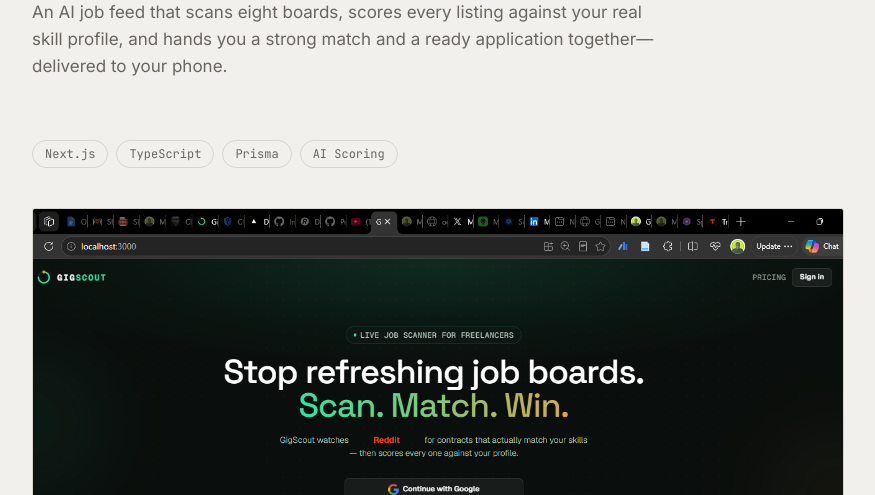
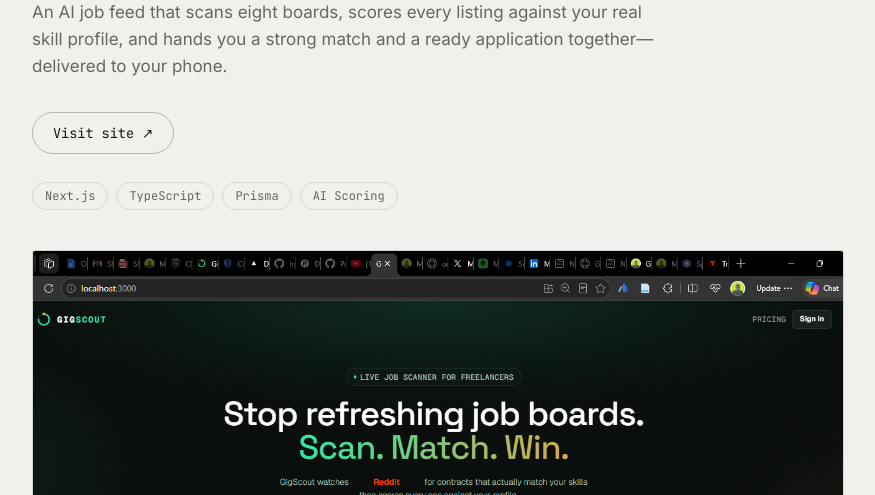
Before and after one commit to mayowa-kalejaiye/portfolio, a website: page projects/gigscout.html in a window 1280 px wide. Shown: the part 305-800 px from the top of the page, without its empty margins (202-1077 px from the left). Drawn offline with nearby package versions, Linux system fonts and the light colour scheme.

Commit message:
feat: add GigScout site link to case study

```diff
--- a/projects/gigscout.html
+++ b/projects/gigscout.html
@@ -40,7 +40,9 @@
   <h1 class="case-title">GigScout</h1>
   <p class="case-description">An AI job feed that scans eight boards, scores every listing against your real skill profile, and hands you a strong match and a ready application together&mdash;delivered to your phone.</p>
 
-  <div class="case-links"></div>
+  <div class="case-links">
+    <a class="case-link" href="https://gigscout.pxxl.click" target="_blank" rel="noopener noreferrer">Visit site &nearr;</a>
+  </div>
 
   <div class="case-tags">
     <span class="case-tag">Next.js</span>
```
